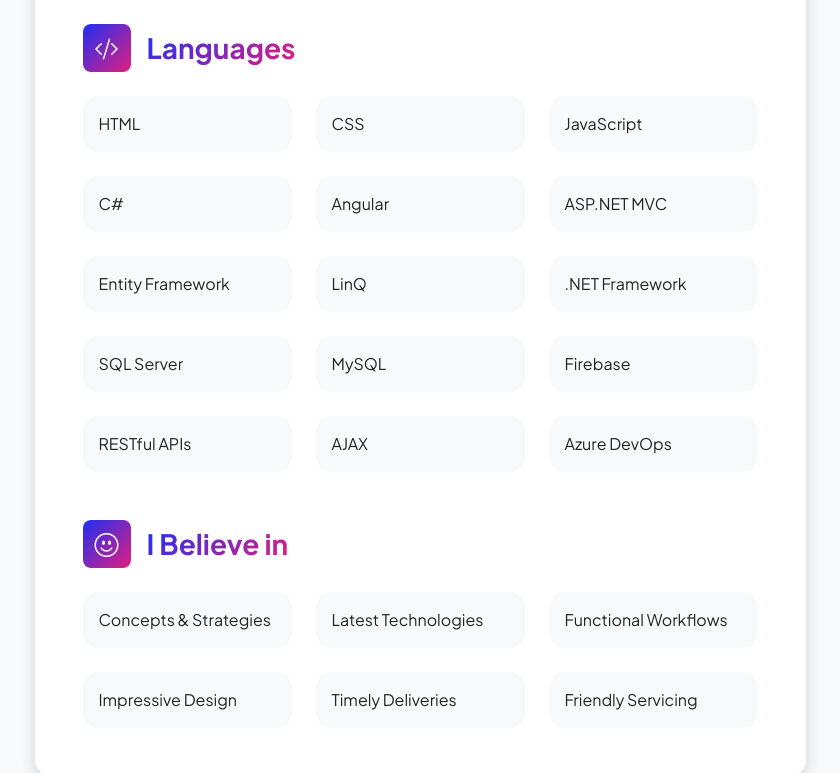
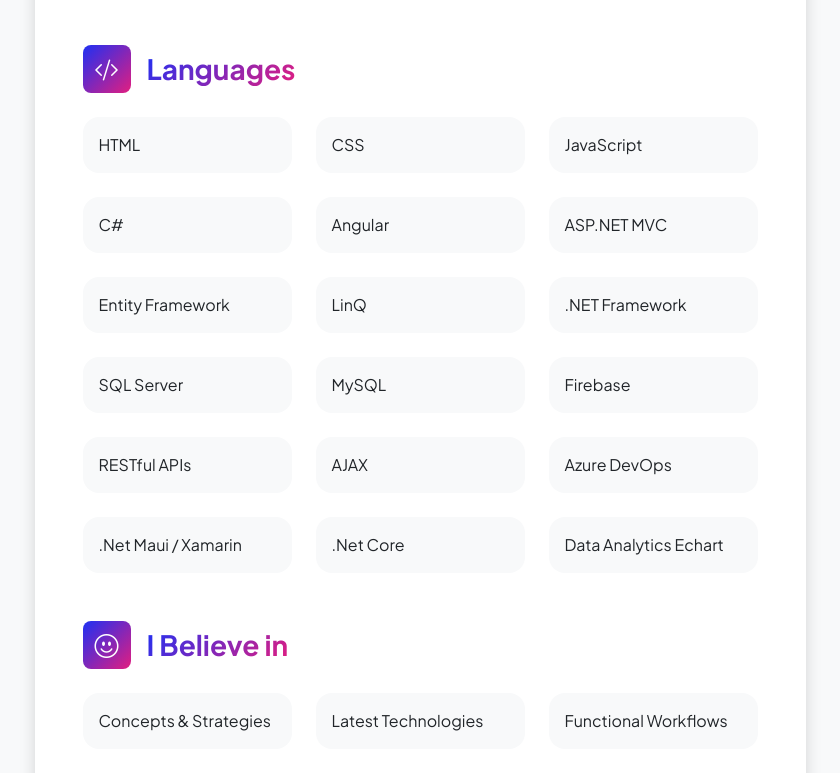
Before and after one commit to daninahle/Daninahle.github.io, a plain HTML site: page resume.html in a window 1280 px wide. Shown: the part 1968-2741 px from the top of the page, without its empty margins (220-1060 px from the left). Drawn offline with nearby package versions, Linux system fonts and the light colour scheme.

Commit message:
commit change lable

```diff
--- a/resume.html
+++ b/resume.html
@@ -60,7 +60,7 @@
                                             <div class="bg-light p-4 rounded-4">
                                                 <div class="text-primary fw-bolder mb-2">2023 - Present</div>
                                                 <div class="small fw-bolder">Senior Web Developer</div>
-                                                <div class="small text-muted">United Nations</div>
+                                                <div class="small text-muted">United Nations - ESCWA</div>
                                                 <div class="small text-muted">Beirut, Lebanon</div>
                                             </div>
                                         </div>
@@ -190,6 +190,11 @@
                                             <div class="col mb-4 mb-md-0"><div class="d-flex align-items-center bg-light rounded-4 p-3 h-100">AJAX</div></div>
                                             <div class="col"><div class="d-flex align-items-center bg-light rounded-4 p-3 h-100">Azure DevOps</div></div>
                                         </div>
+                                        <div class="row row-cols-1 row-cols-md-3 mb-4">
+                                            <div class="col mb-4 mb-md-0"><div class="d-flex align-items-center bg-light rounded-4 p-3 h-100">.Net Maui / Xamarin</div></div>
+                                            <div class="col mb-4 mb-md-0"><div class="d-flex align-items-center bg-light rounded-4 p-3 h-100">.Net Core</div></div>
+                                            <div class="col"><div class="d-flex align-items-center bg-light rounded-4 p-3 h-100">Data Analytics Echart</div></div>
+                                        </div>
                                     </div>
                                     <!-- believe list-->
                                     <div class="mb-0">
```
